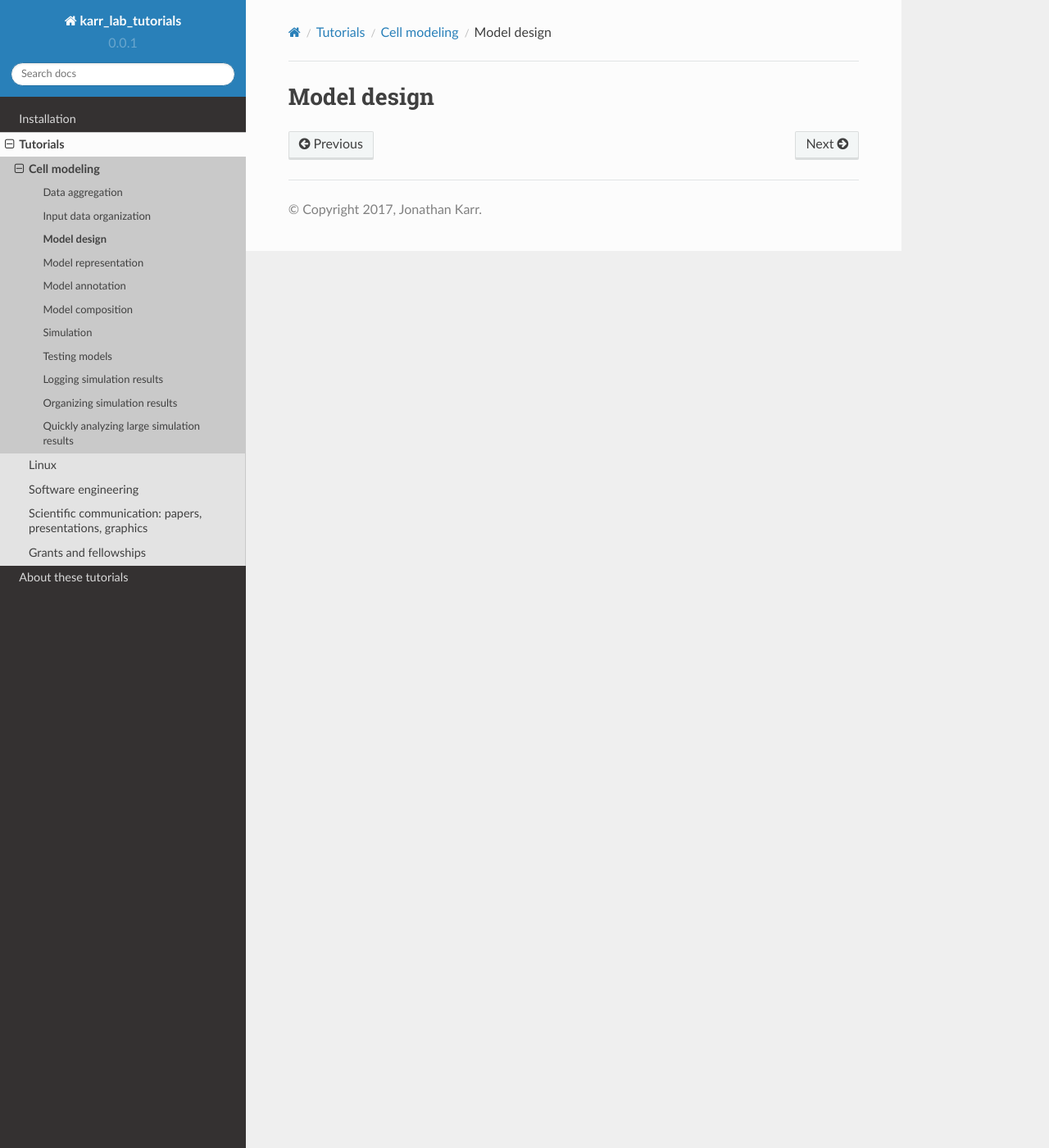
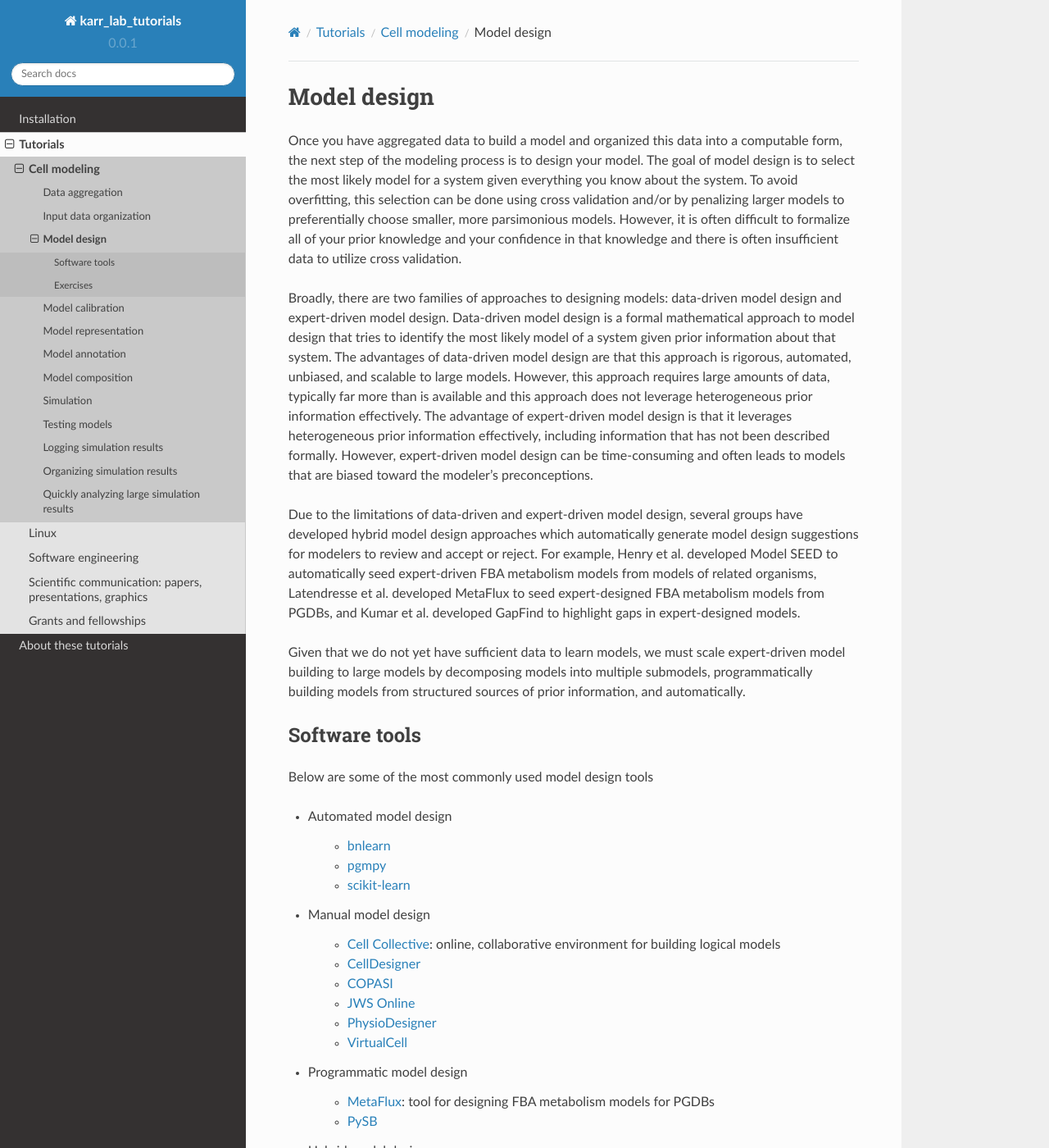
Before and after one commit to KarrLab/intro_to_wc_modeling, a Sphinx documentation site: the page built from docs/tutorials/cell_modeling/model_design.rst, in a window 1280 px wide and 1400 px high. Shown: the whole window at 82% size. Built offline with Sphinx 7.4.7 and the Read the Docs theme 2.0.0, drawn with Linux system fonts in a browser that asks for light colours; pages that are not in the unit, such as notebooks, are missing from menus; some of the changed text lies outside the part shown.

Commit message:
adding content

```diff
--- a/docs/requirements.txt
+++ b/docs/requirements.txt
@@ -2,5 +2,7 @@ cement
 configparser
 robpol86-sphinxcontrib-googleanalytics
 numpy
+pgmpy
+sckit-learn
 sphinx
 sphinx-rtd-theme
--- /dev/null
+++ b/docs/tutorials/cell_modeling/analyzing_results.rst
@@ -0,0 +1,3 @@
+Quickly analyzing large simulation results
+=====================================================
+As described above, currently there are only a few primitive database for organizing simulation results. In addition to develop better simulation results databases, we must develop better tools for search, extracting, and reducing data stored in such databases. We recommend that such tools be developed using distributed computing frameworks such as `Spark <https://spark.apache.org/>`_.
--- a/docs/tutorials/cell_modeling/index.rst
+++ b/docs/tutorials/cell_modeling/index.rst
@@ -9,9 +9,12 @@ Cell modeling
     data_aggregation.rst
     data_organization.rst
     model_design.rst
+    model_calibration.rst
     model_representation.rst
     model_annotation.rst
     model_composition.rst
     simulation.rst
     testing_models.rst
-    analyzing_simulation_results.rst
+    logging_results.rst
+    organizing_results.rst
+    analyzing_results.rst
--- /dev/null
+++ b/docs/tutorials/cell_modeling/logging_results.rst
@@ -0,0 +1,3 @@
+Logging simulation results
+=====================================================
+Broadly, there are two approaches to logging and analyzing simulation results: (a) log specific observables for specific analyses and (b) log all observables and organize the data to facilitate all possible analyses. The first approach is comparatively simple to implement, generates results sets of modest sizes, and doesn't require specialized software for organizing and analyzing simulation results. However, this approach couples simulation and the analysis of simulation results and thus requires modelers to rerun simulations each time they want to run a different analysis. We recommend following the latter approach. This approach decouples simulation from the analysis of simulations which makes it easier for models to explore analyses. This is particularly helpful when you don't yet know what you would like to analyze or where you would like to learn interesting biology from unbiased analysis of simulation data.
--- a/docs/tutorials/cell_modeling/model_annotation.rst
+++ b/docs/tutorials/cell_modeling/model_annotation.rst
@@ -64,4 +64,4 @@ Exercises
 #. Download a curated model from BioModels and obtained the paper in which is was reported
 #. Remove all of the annotation from the model
 #. Using the paper, databases such as ChEBI and UniProt and ontologies such as the PO, annotate the semantic meaning of each species and reaction.
-#. Using the paper, embed custom annotations which describe the provenance of the model including the assumptions that the modelers made and the data sources that the mdoelers used to build and calibrate the model
+#. Using the paper, embed custom annotations which describe the provenance of the model including the assumptions that the modelers made and the data sources that the modelers used to build and calibrate the model
--- a/docs/tutorials/cell_modeling/model_design.rst
+++ b/docs/tutorials/cell_modeling/model_design.rst
@@ -1,2 +1,81 @@
 Model design
 ============
+Once you have aggregated data to build a model and organized this data into a computable form, the next step of the modeling process is to design your model. The goal of model design is to select the most likely model for a system given everything you know about the system. To avoid overfitting, this selection can be done using cross validation and/or by penalizing larger models to preferentially choose smaller, more parsimonious models. However, it is often difficult to formalize all of your prior knowledge and your confidence in that knowledge and there is often insufficient data to utilize cross validation.
+
+Broadly, there are two families of approaches to designing models: data-driven model design and expert-driven model design. Data-driven model design is a formal mathematical approach to model design that tries to identify the most likely model of a system given prior information about that system. The advantages of data-driven model design are that this approach is rigorous, automated, unbiased, and scalable to large models. However, this approach requires large amounts of data, typically far more than is available and this approach does not leverage heterogeneous prior information effectively. The advantage of expert-driven model design is that it leverages heterogeneous prior information effectively, including information that has not been described formally. However, expert-driven model design can be time-consuming and often leads to models that are biased toward the modeler's preconceptions.
+
+Due to the limitations of data-driven and expert-driven model design, several groups have developed hybrid model design approaches which automatically generate model design suggestions for modelers to review and accept or reject. For example, Henry et al. developed Model SEED to automatically seed expert-driven FBA metabolism models from models of related organisms, Latendresse et al. developed MetaFlux to seed expert-designed FBA metabolism models from PGDBs, and Kumar et al. developed GapFind to highlight gaps in expert-designed models.
+
+Given that we do not yet have sufficient data to learn models, we must scale expert-driven model building to large models by decomposing models into multiple submodels, programmatically building models from structured sources of prior information, and automatically.
+
+
+Software tools
+--------------
+Below are some of the most commonly used model design tools
+
+* Automated model design
+
+    * `bnlearn <http://www.bnlearn.com/>`_
+    * `pgmpy <http://pgmpy.org/>`_
+    * `scikit-learn <http://scikit-learn.org/>`_
+
+* Manual model design
+
+    * `Cell Collective <https://cellcollective.org/>`_: online, collaborative environment for building logical models
+    * `CellDesigner <http://www.celldesigner.org>`_
+    * `COPASI <http://copasi.org>`_
+    * `JWS Online <http://jjj.biochem.sun.ac.za>`_
+    * `PhysioDesigner <http://www.physiodesigner.org>`_
+    * `VirtualCell <http://vcell.org>`_
+
+* Programmatic model design
+
+    * `MetaFlux <http://brg.ai.sri.com/ptools>`_: tool for designing FBA metabolism models for PGDBs
+    * `PySB <http://pysb.org/>`_
+
+* Hybrid model design
+
+    * `KBase <https://kbase.us/>`_
+    * `Model SEED <http://modelseed.org/>`_
+    * `RAVEN <http://biomet-toolbox.org/index.php?page=downtools-raven>`_
+
+
+Exercises
+---------
+
+Required software
+^^^^^^^^^^^^^^^^^
+
+* `COPASI <http://copasi.org>`_
+* `Pathway Tools <http://brg.ai.sri.com/ptools>`_
+* Python
+* Pip
+* Pip packages
+
+    * pgmpy
+    * scikit-learn
+
+
+Expert-driven model design with COPASI
+^^^^^^^^^^^^^^^^^^^^^^^^^^^^^^^^^^^^^^
+
+#. Select a model from BioModels
+#. Use the COPASI GUI to recreate your chosen model
+
+
+PGDB-driven model design with MetaFlux
+^^^^^^^^^^^^^^^^^^^^^^^^^^^^^^^^^^^^^^
+
+#. Download and install `Pathway Tools <http://brg.ai.sri.com/ptools>`_ which contains MetaFlux
+#. Download EcoCyc
+#. Follow the `MetaFlux tutorial <https://bioinformatics.ai.sri.com/ptools/tutorial/sessions/flux-balance-analysis/fbaTutorialSlides.pdf>`_ and use MetaFlux to construct an FBA model of *Escherichia coli*
+
+
+Formal model selection
+^^^^^^^^^^^^^^^^^^^^^^
+See the `sckit-learn tutorial on model selection <http://scikit-learn.org/stable/tutorial/statistical_inference/model_selection.html>`_.
+
+
+Bayesian network structure learning
+^^^^^^^^^^^^^^^^^^^^^^^^^^^^^^^^^^^
+See the `pgmpy tutorial on learning Bayesian networks <https://github.com/pgmpy/pgmpy_notebook/blob/master/notebooks/Learning%20Bayesian%20Networks%20from%20Data.ipynb>`_.
```
Also changed, not shown: docs/tutorials/cell_modeling/analyzing_simulation_results.rst (deleted, +0 -20 lines), docs/tutorials/cell_modeling/model_calibration.rst (added, +85 -0 lines), docs/tutorials/cell_modeling/organizing_results.rst (added, +15 -0 lines), docs/tutorials/cell_modeling/simulation.rst (+21 -6 lines).
